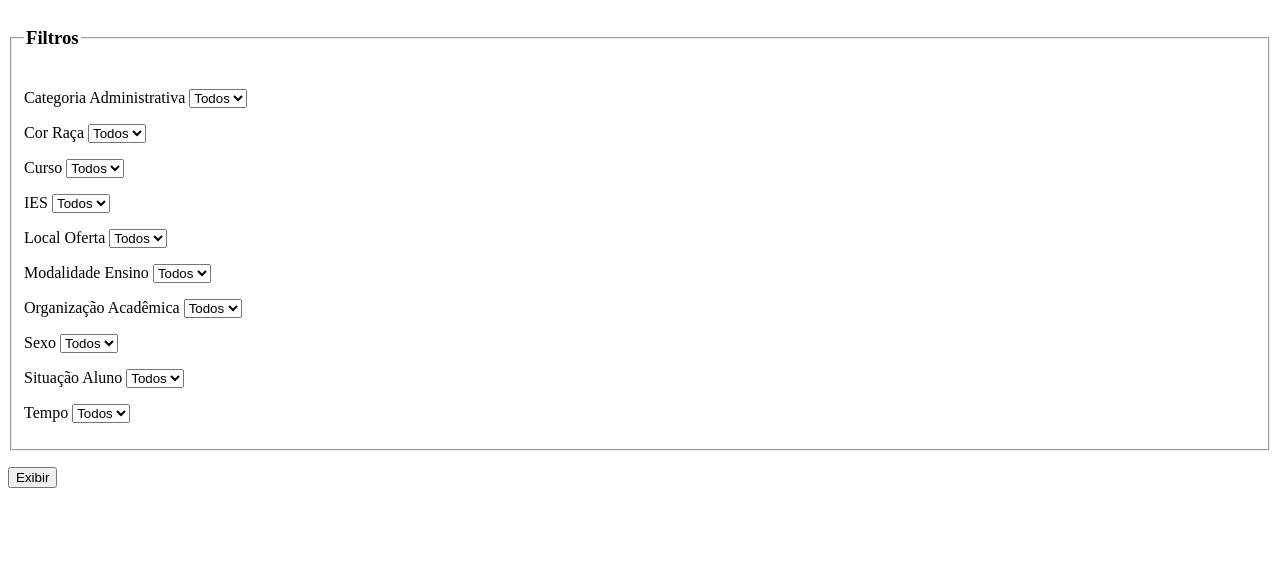
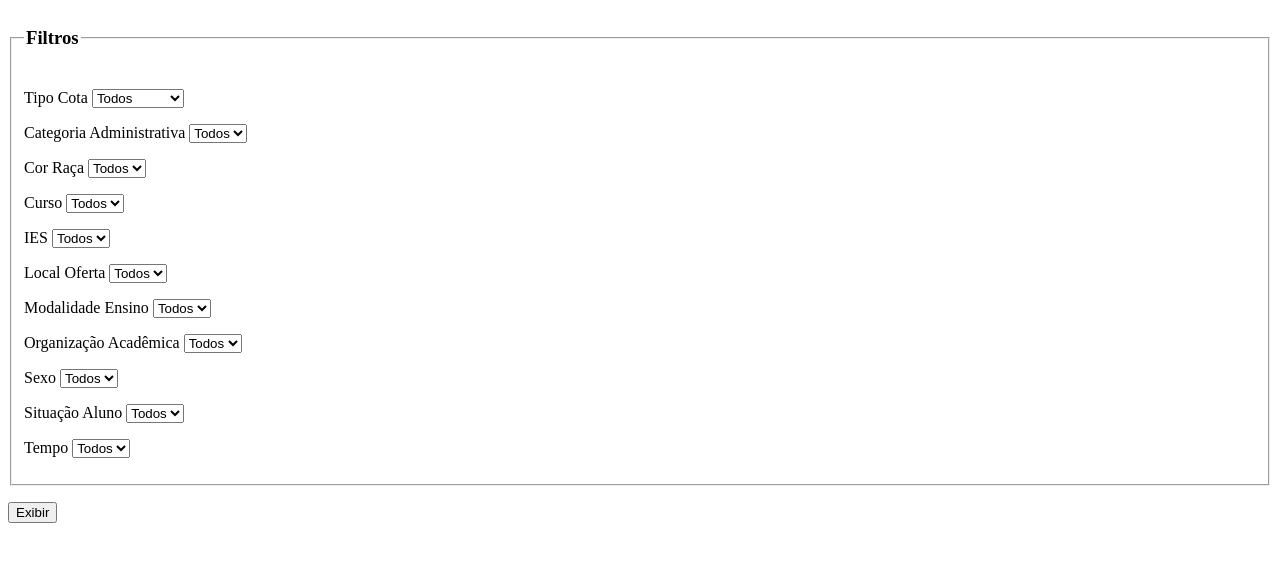
Before and after one commit to ProjetosDW-2018-2/DWHMapaCalorCotas, a Django app: page /filtro_mapa/ in a window 1280 px wide. Shown: the top 562 px of the page. Run offline with Django 3.2, Linux system fonts and the light colour scheme; data that the repository does not hold is empty.

Commit message:
Inclusão do filtro de Cotista e não cotista

```diff
--- a/MapaCalor/app/templates/filtro_mapa.html
+++ b/MapaCalor/app/templates/filtro_mapa.html
@@ -9,6 +9,16 @@ Mapa de Calor - Dataware Housing Cotas
         {% csrf_token %}
        <fieldset>
           <legend><h3>Filtros</h3></legend>
+
+           <p>
+             <label>Tipo Cota</label>
+             <select id="TipoCota" name="TipoCota">
+                 <option value="Todos">Todos</option>
+                 <option value="Cotista">Cotista</option>
+                 <option value="NCotista">Não Cotista</option>
+             </select>
+          </p>
+
           <p>
              <label>Categoria Administrativa</label>
              <select id="CategoriaAdministrativa" name="CategoriaAdministrativa">
@@ -119,7 +129,7 @@ Mapa de Calor - Dataware Housing Cotas
     </form>
 
     {% if Post %}
-        MA: {{ ma }}
+        Mapa Gerado com Sucesso
         <!--<iframe width="1400" height="600">{{ mapaa }}</iframe>-->
     {% else %}
         <!--<iframe src="https://www.meutimao.com.br"></iframe>-->
--- a/MapaCalor/app/views.py
+++ b/MapaCalor/app/views.py
@@ -6,11 +6,13 @@ from .models import *
 from folium.plugins import HeatMap
 from django.shortcuts import render_to_response
 
+
 # Create your views here.
 
 def filtro_mapa(request, template_name='filtro_mapa.html'):
     if request.method == "POST":
-        #sys.setrecursionlimit(100000)
+        # sys.setrecursionlimit(100000)
+        cotista = request.POST.get("TipoCota")
         categoriaAdministrativa = request.POST.get("CategoriaAdministrativa")
         corRaca = request.POST.get("CorRaca")
         curso = request.POST.get("Curso")
@@ -21,8 +23,6 @@ def filtro_mapa(request, template_name='filtro_mapa.html'):
         sexo = request.POST.get("Sexo")
         situacaoAluno = request.POST.get("SituacaoAluno")
         tempo = request.POST.get("Tempo")
-
-        #fatoCotas = FatoCotas.objects.all()[:100]
 
         fatoCotas = FatoCotas.objects.all()
 
@@ -46,35 +46,45 @@ def filtro_mapa(request, template_name='filtro_mapa.html'):
             fatoCotas = fatoCotas.filter(fk_modalidade_ensino=modalidadeEnsino)
         elif situacaoAluno is not None and situacaoAluno != "Todos":
             fatoCotas = fatoCotas.filter(fk_situacao_aluno=situacaoAluno)
-
-
+        else:
+            fatoCotas = FatoCotas.objects.all()[:1000]
 
         locais = []
 
         mapa = folium.Map(location=[-8.0176527, -34.9443739], zoom_start=4)
 
-        #locais = fatoCotas.values_list("fk_local_oferta__latitude", "fk_local_oferta__longitude")
+        # locais = fatoCotas.values_list("fk_local_oferta__latitude", "fk_local_oferta__longitude")
 
-        for linha in fatoCotas :
-            if linha.fk_local_oferta.latitude is not None and linha.fk_local_oferta.longitude is not None :
-                temp = [float(linha.fk_local_oferta.latitude), float(linha.fk_local_oferta.longitude)]
+        for linha in fatoCotas:
+            if linha.fk_local_oferta.latitude is not None and linha.fk_local_oferta.longitude is not None:
+
+                if cotista == "Cotista":
+                    valorCotistaOuNaoCotista = linha.qtde_cotas
+                elif cotista == "NCotista":
+                    valorCotistaOuNaoCotista = linha.qtde_nao_cotas
+                else:
+                    valorCotistaOuNaoCotista = linha.qtde_nao_cotas + linha.qtde_cotas
+
+                temp = [float(linha.fk_local_oferta.latitude), float(linha.fk_local_oferta.longitude),
+                        valorCotistaOuNaoCotista]
                 locais.append(temp)
 
-        #HeatMap([[-8.0176527, -34.9443739]], radius=25).add_to(mapa)
-        HeatMap(locais, radius=25).add_to(mapa)
+        # HeatMap([[-8.0176527, -34.9443739]], radius=25).add_to(mapa)
+        HeatMap(locais).add_to(mapa)
 
         mapa.save('mapa.html')
 
         fatCota = {'Post': True, 'Ma': mapa.get_root().render()}
 
         return render(request, template_name, fatCota)
-        #return render_to_response('mapa.html')
+        # return render_to_response('mapa.html')
     else:
         dimCategoriaAdministrativa = DimCategoriaAdministrativa.objects.all()
         dimCorRaca = DimCorRaca.objects.all()
         fatoCotasDimCurso = FatoCotas.objects.values_list("fk_curso", "fk_curso__descricao", named=True).distinct()
         fatoCotasDimIes = FatoCotas.objects.values_list("fk_ies", "fk_ies__no_ies", named=True).distinct()
-        fatoCotasDimLocalOferta = FatoCotas.objects.values_list("fk_local_oferta", "fk_local_oferta__no_municipio", "fk_local_oferta__no_uf", named=True).distinct()
+        fatoCotasDimLocalOferta = FatoCotas.objects.values_list("fk_local_oferta", "fk_local_oferta__no_municipio",
+                                                                "fk_local_oferta__no_uf", named=True).distinct()
         dimModalidadeEnsino = DimModalidadeEnsino.objects.all()
         dimOrganizacaoAcademica = DimOrganizacaoAcademica.objects.all()
         dimSexo = DimSexo.objects.all()
@@ -89,5 +99,6 @@ def filtro_mapa(request, template_name='filtro_mapa.html'):
 
         return render(request, template_name, filtros)
 
+
 def mapa(request, template_name='mapa.html'):
     return render(request, template_name)
```
